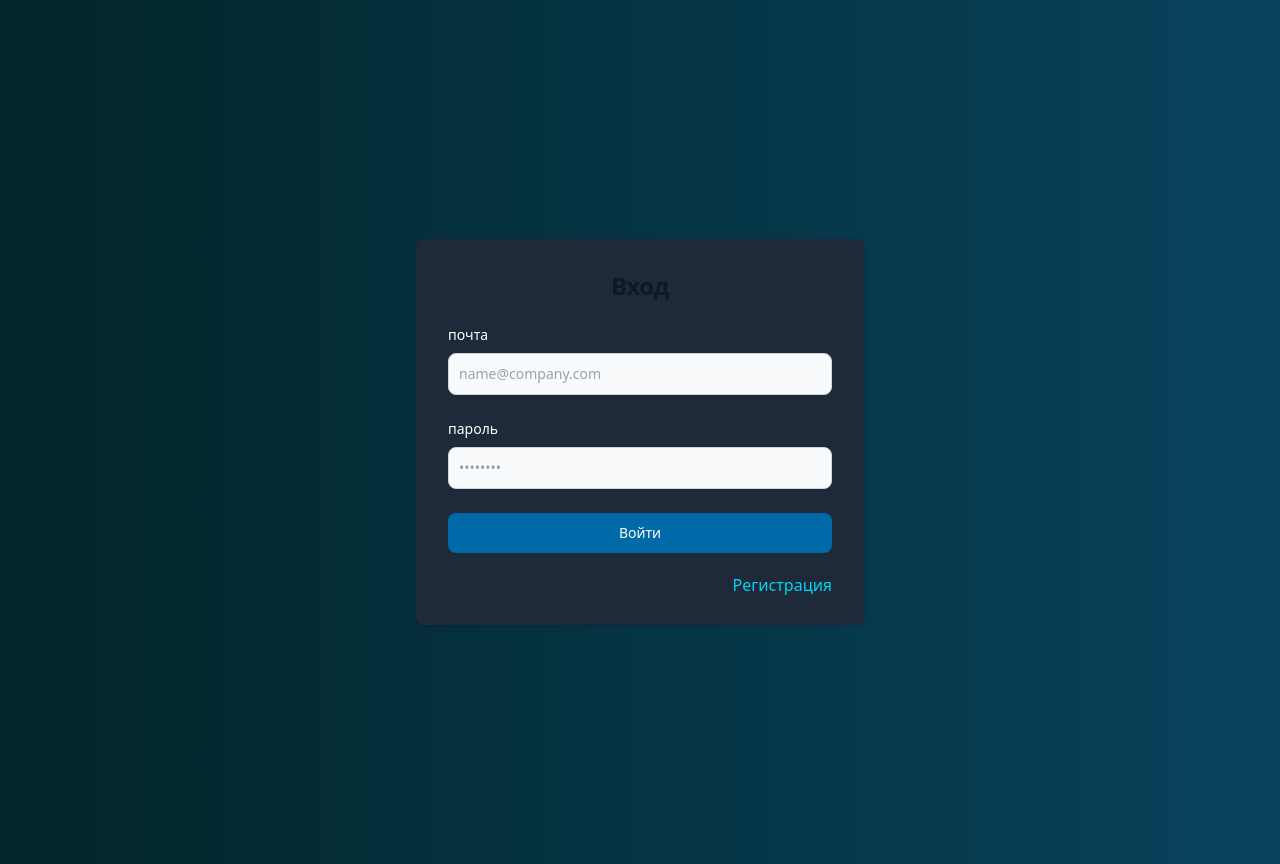
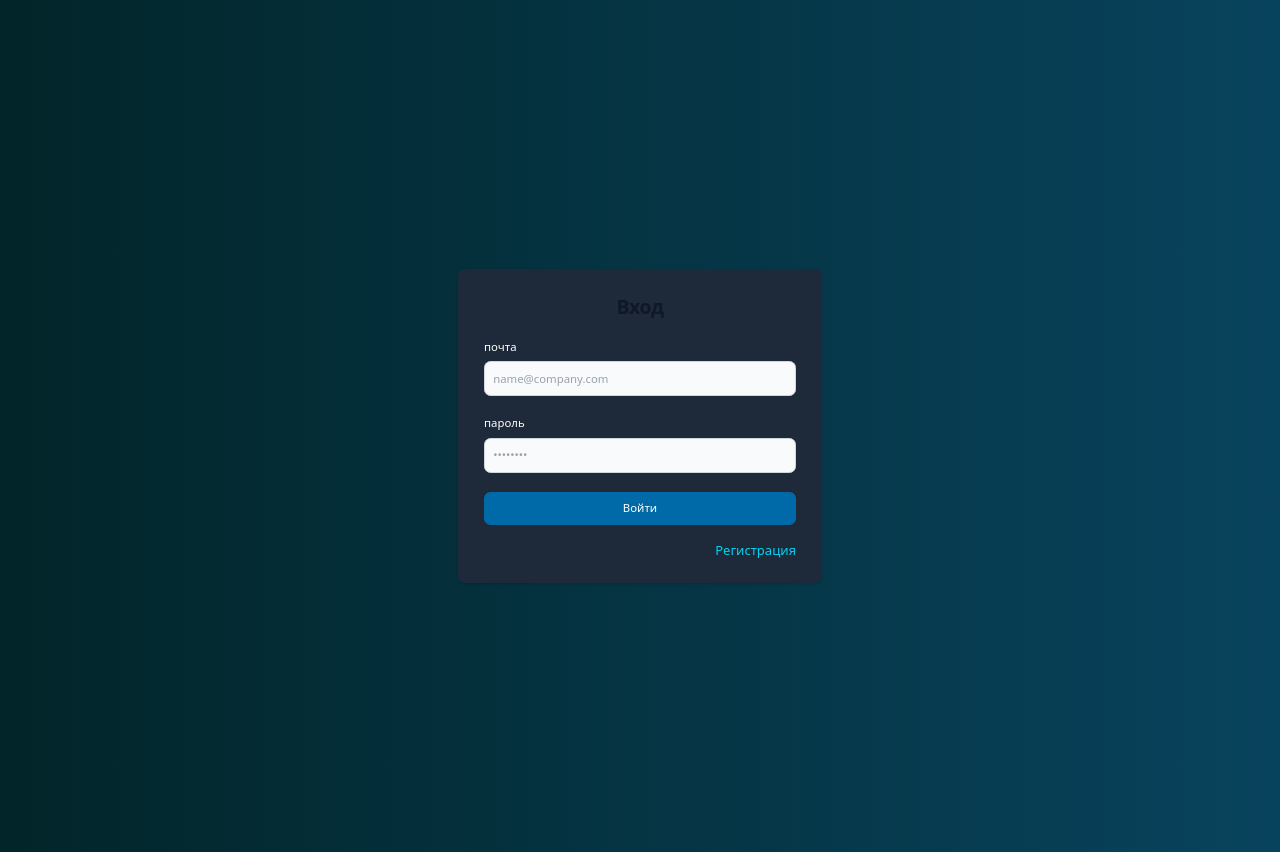
Before and after one commit to kizirgaleevmr/worktabel, a React (Vite) app: page / in a window 1280 px wide. Built offline with nearby package versions, Linux system fonts and the light colour scheme.

Commit message:
изменил размер шрифта

```diff
--- a/src/App.css
+++ b/src/App.css
@@ -6,7 +6,7 @@
     margin: 0 auto;
     padding: 2rem;
     text-align: center;
-    font-size: 16px;
+    font-size: 13px;
     font-family: system-ui, Avenir, Helvetica, Arial, sans-serif;
     line-height: 1;
     font-weight: 300;
```
